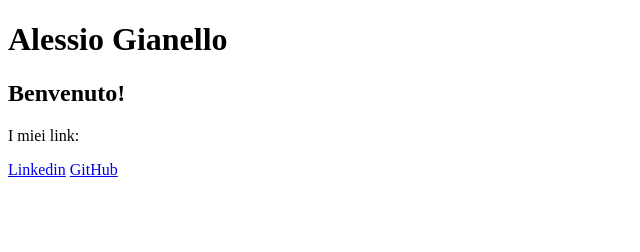
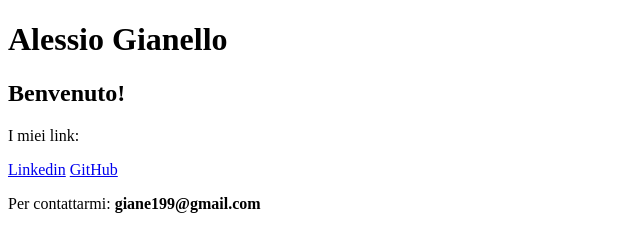
Before and after one commit to alessiogianello/alessiogianello.github.io, a plain HTML site: page index.html in a window 1280 px wide. Shown: the whole page, without its empty margins (0-640 px from the left). Drawn offline with Linux system fonts and the light colour scheme.

Commit message:
contact info added

```diff
--- a/index.html
+++ b/index.html
@@ -4,7 +4,7 @@
     <meta charset="UTF-8" />
     <meta http-equiv="X-UA-Compatible" content="IE=edge" />
     <meta name="viewport" content="width=device-width, initial-scale=1.0" />
-    <title>Alessio Gianello</title>
+    <title>HomePage di Alessio Gianello</title>
   </head>
   <body>
     <h1>Alessio Gianello</h1>
@@ -15,5 +15,6 @@
       >Linkedin</a
     >
     <a href="https://github.com/alessiogianello" target="_blank">GitHub</a>
+    <p>Per contattarmi: <strong>giane199@gmail.com</strong></p>
   </body>
 </html>
```
